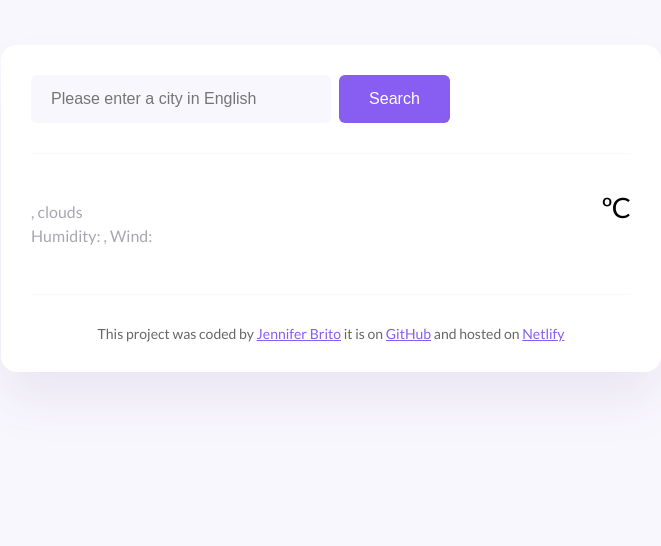
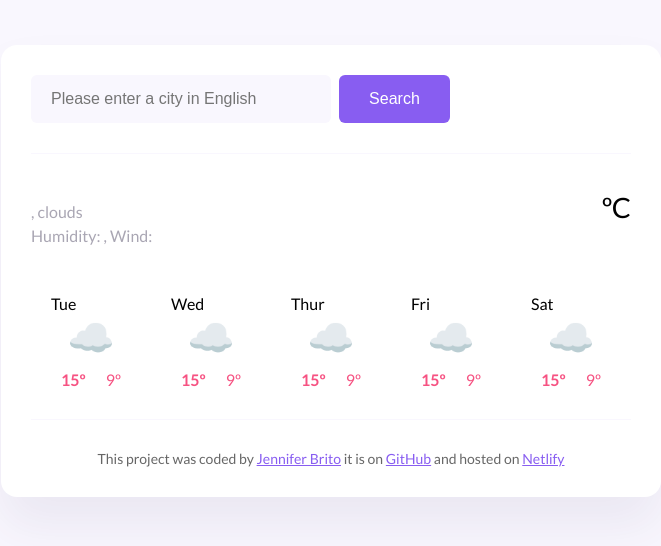
Before and after one commit to Itsjenoliv/my-weather-project-jb, a plain HTML site: page index.html in a window 1280 px wide. Shown: the whole page, without its empty margins (309-970 px from the left). Drawn offline with nearby package versions, Linux system fonts and the light colour scheme; no server answers.

Commit message:
included forecast html

```diff
--- a/index.html
+++ b/index.html
@@ -35,6 +35,48 @@
            <div class="weather-unit">ºC</div>
            </div>
     </div>
+    <div class="weather-forecast">
+        <div class="weather-forecast-day">
+            <div class="weather-forecaste-date">Tue</div>
+            <div class="weather-forecast-icon">☁️</div>
+            <div class="weather-forecast-temps">
+                <div class="weather-forecast-temp"><strong>15º</strong></div>
+                <div class="weather-forecast-temp"> 9º</div>
+            </div>
+        </div>
+        <div class="weather-forecast-day">
+            <div class="weather-forecaste-date">Wed</div>
+            <div class="weather-forecast-icon">☁️</div>
+            <div class="weather-forecast-temps">
+                <div class="weather-forecast-temp"><strong>15º</strong></div>
+                <div class="weather-forecast-temp"> 9º</div>
+            </div>
+        </div>
+        <div class="weather-forecast-day">
+            <div class="weather-forecaste-date">Thur</div>
+            <div class="weather-forecast-icon">☁️</div>
+            <div class="weather-forecast-temps">
+                <div class="weather-forecast-temp"><strong>15º</strong></div>
+                <div class="weather-forecast-temp"> 9º</div>
+            </div>
+        </div>
+        <div class="weather-forecast-day">
+            <div class="weather-forecaste-date">Fri</div>
+            <div class="weather-forecast-icon">☁️</div>
+            <div class="weather-forecast-temps">
+                <div class="weather-forecast-temp"><strong>15º</strong></div>
+                <div class="weather-forecast-temp"> 9º</div>
+            </div>
+        </div>
+        <div class="weather-forecast-day">
+            <div class="weather-forecaste-date">Sat</div>
+            <div class="weather-forecast-icon">☁️</div>
+            <div class="weather-forecast-temps">
+                <div class="weather-forecast-temp"><strong>15º</strong></div>
+                <div class="weather-forecast-temp"> 9º</div>
+            </div>
+        </div>
+    </div>
    </main>
 
     <footer>This project was coded by
--- a/src/style.css
+++ b/src/style.css
@@ -86,6 +86,36 @@ main {
     font-size: 28px;
 }
 
+.weather-forecast {
+    display: flex;
+    justify-content: space-around;
+    margin-top: 30px;
+}
+
+.weather-forecast-date {
+    text-align: center;
+    color: rgba(39, 33, 66, 0.4);
+    font-size: 16px;
+    line-height: 20px;
+}
+
+.weather-forecast-icon {
+    font-size: 38px;
+    text-align: center;
+}
+
+.weather-forecast-temps {
+    text-align: center;
+    color:#f65282;
+    margin-top: 10px;
+    display: flex;
+    justify-content: center;
+}
+
+.weather-forecast-temp {
+    padding: 0 10px;
+}
+
 footer {
     border-top: 1px solid #f9f7fe;
     padding: 30px 0 0 0;
```
